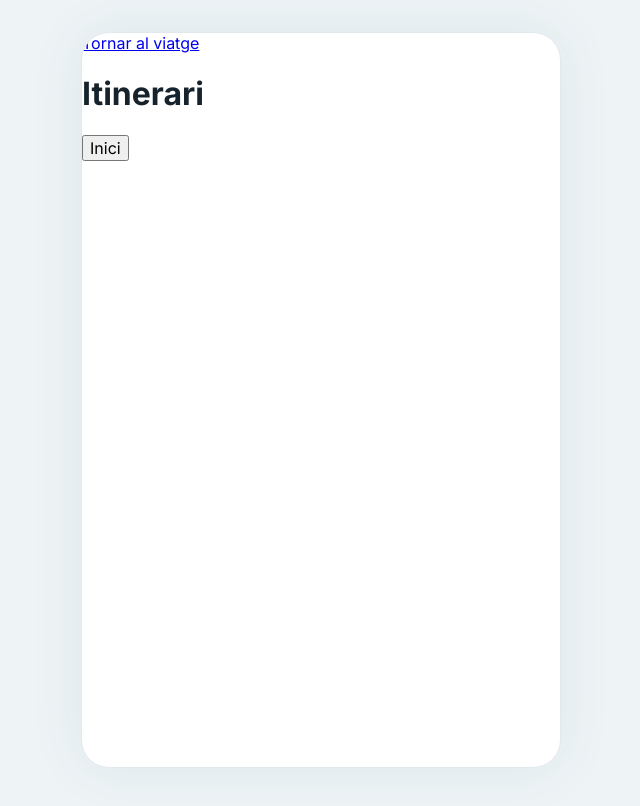
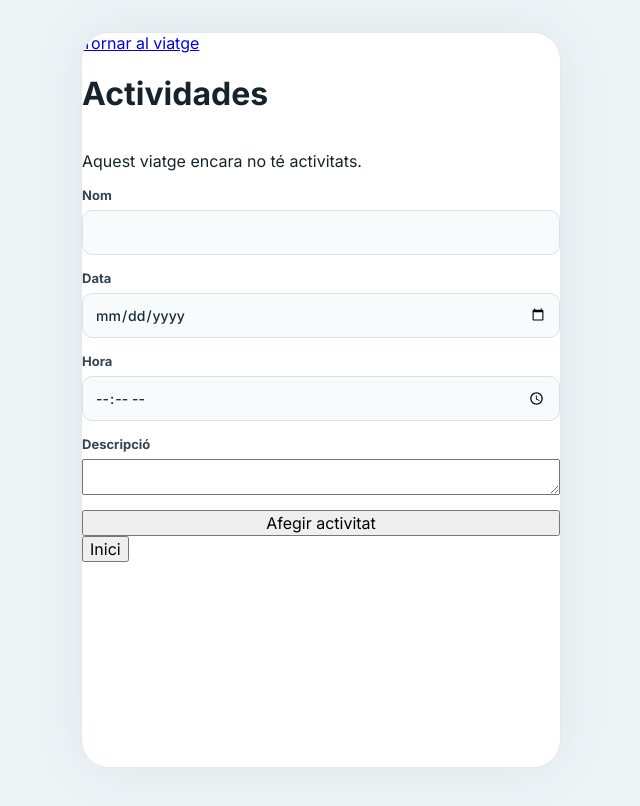
Before and after one commit to ToniArnaiz/APP-DAM, a React (Vite) app: page /viaje/1/actividades in a window 1280 px wide. Shown: the top 806 px of the page, without its empty margins (319-959 px from the left). Built offline with nearby package versions, Linux system fonts and the light colour scheme.

Commit message:
feat: activades actualizables entre pages

```diff
--- a/src/pages/Actividades.jsx
+++ b/src/pages/Actividades.jsx
@@ -1,14 +1,64 @@
+import { useState } from "react";
 import { Link, useLocation, useParams } from "react-router-dom";
 
 export default function Actividades() {
     const { id } = useParams();
     const { state } = useLocation();
-    const actividades = state?.actividades;
-    console.log(actividades);
+    const [actividades, setActividades] = useState(() => state?.actividades ?? []);
+
+    function agregarActividad(event) {
+        event.preventDefault();
+        const formulario = event.currentTarget;
+        const datos = new FormData(formulario);
+        const nombre = datos.get("nombre").trim();
+        if (!nombre) return;
+
+        const fecha = datos.get("fecha");
+        const actividad = {
+            nombre,
+            fecha,
+            hora: `${fecha}T${datos.get("hora")}:00`,
+            descripcion: datos.get("descripcion").trim(),
+        };
+
+        setActividades(lista => {
+            const ultimoId = lista.reduce((maximo, item) => Math.max(maximo, Number(item.id) || 0), 0);
+            return [...lista, { ...actividad, id: ultimoId + 1 }];
+        });
+        formulario.reset();
+    }
+
     return (
-        <header>
-            <Link to={`/viaje/${id}`} >Tornar al viatge</Link>
-            <h1>{state?.destino ? `Itinerari - ${state.destino}` : "Itinerari"}</h1>
-        </header>
+        <>
+            <header>
+                <Link to={`/viaje/${id}`} state={{ actividades }}>Tornar al viatge</Link>
+                <h1>{state?.destino ? `Actividades - ${state.destino}` : "Actividades"}</h1>
+            </header>
+            <main>
+                {actividades.length ? (
+                    <ul>
+                        {actividades.map(actividad => (
+                            <li key={actividad.id}>
+                                {actividad.nombre}
+                                <button
+                                    type="button"
+                                    aria-label={`Eliminar ${actividad.nombre}`}
+                                    onClick={() => setActividades(lista => lista.filter(item => item.id !== actividad.id))}
+                                >
+                                    Eliminar
+                                </button>
+                            </li>
+                        ))}
+                    </ul>
+                ) : <p>Aquest viatge encara no té activitats.</p>}
+                <form className="form-add-viaje" onSubmit={agregarActividad}>
+                    <label className="form-input">Nom<input name="nombre" required /></label>
+                    <label className="form-input">Data<input name="fecha" type="date" required /></label>
+                    <label className="form-input">Hora<input name="hora" type="time" required /></label>
+                    <label className="form-input">Descripció<textarea name="descripcion" /></label>
+                    <button type="submit">Afegir activitat</button>
+                </form>
+            </main>
+        </>
     );
 }
--- a/src/pages/Viaje.jsx
+++ b/src/pages/Viaje.jsx
@@ -1,5 +1,5 @@
 import { useEffect, useState } from "react";
-import { useParams } from "react-router-dom";
+import { useLocation, useParams } from "react-router-dom";
 import Viaje_Header from "../components/Viaje_Header.jsx";
 import Viaje_Button from "../components/Viaje_Button.jsx";
 import Viaje_Resum from "../components/Viaje_Resum.jsx";
@@ -7,7 +7,9 @@ import { fetch_viaje_by_id } from "../utils/api_fetch.js";
 
 export function Viaje() {
     const { id } = useParams();
+    const { state } = useLocation();
     const [viaje, setViaje] = useState();
+    const actividades = state?.actividades ?? viaje?.actividades ?? [];
 
     useEffect(() => {
         let activo = true;
@@ -42,13 +44,13 @@ export function Viaje() {
                             <Viaje_Button
                                 titulo="Activitats"
                                 url="actividades"
-                                state={{ actividades: viaje.actividades, destino: viaje.destino }}
+                                state={{ actividades, destino: viaje.destino }}
                             />
                             <Viaje_Button titulo="Itinerari" url="itinerario" />
                             <Viaje_Button titulo="Despeses" url="gastos" />
                         </nav>
                         <Viaje_Resum
-                            actividades={viaje.actividades}
+                            actividades={actividades}
                             gastos={viaje.gastos}
                             presupuesto={viaje.presupuesto}
                         />
```
